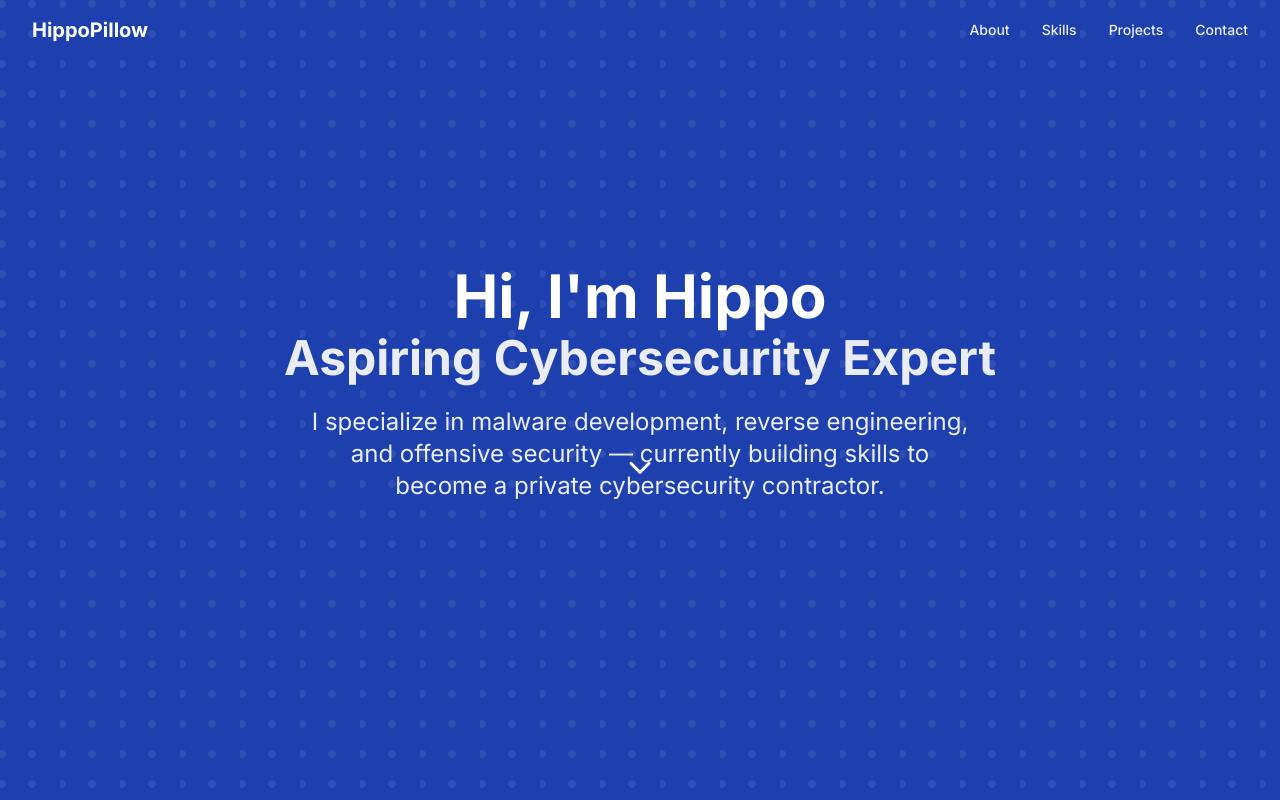
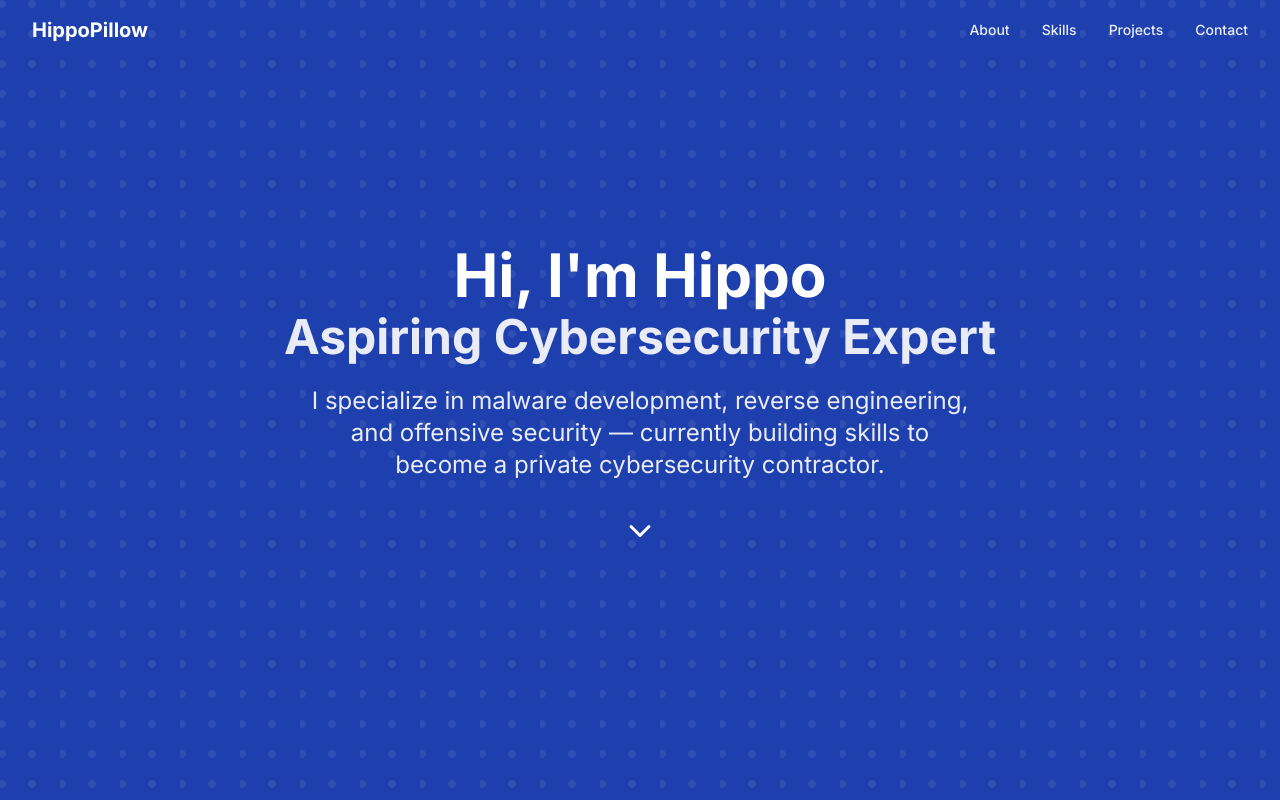
Before and after one commit to hippopillow/personalwebsite, a React (Vite) app: page / in a window 1280 px wide. Shown: the top 800 px of the page. Built offline with nearby package versions, Linux system fonts and the light colour scheme.

Commit message:
Update Hero.tsx

```diff
--- a/src/components/Hero.tsx
+++ b/src/components/Hero.tsx
@@ -22,7 +22,7 @@ const Hero = () => {
         <p className="text-xl md:text-2xl max-w-2xl mx-auto opacity-90 mb-8">
           I specialize in malware development, reverse engineering, and offensive security — currently building skills to become a private cybersecurity contractor.
         </p>
-        <div className="absolute bottom-12 left-0 right-0 flex justify-center animate-bounce">
+        <div className="mt-8">
           <button
             onClick={scrollToAbout}
             className="text-white hover:text-gray-200 transition-colors"
```
